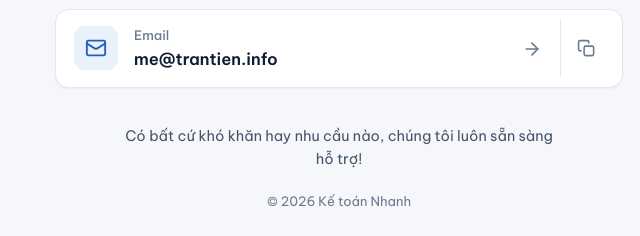
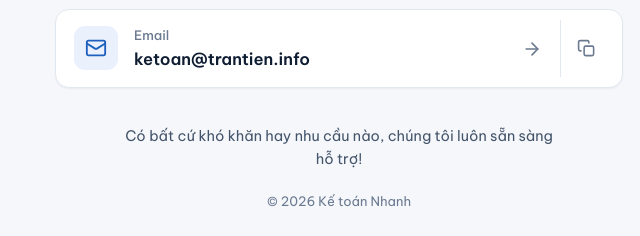
Before and after one commit to trantienz/ketoan.trantien.net, a plain HTML site: page index.html in a window 1280 px wide. Shown: the part 576-812 px from the top of the page, 301-941 px from the left. Drawn offline with Linux system fonts and the light colour scheme.

Commit message:
Update index.html

```diff
--- a/index.html
+++ b/index.html
@@ -43,13 +43,13 @@
       "image": "https://ketoan.trantien.net/og-image.png",
       "description": "Cung cấp công cụ, phần mềm hỗ trợ kế toán: in hoá đơn điện tử XML hàng loạt, tải hoá đơn hàng loạt từ trang thuế.",
       "telephone": "+84986632682",
-      "email": "me@trantien.info",
+      "email": "ketoan@trantien.info",
       "areaServed": "VN",
       "contactPoint": {
         "@type": "ContactPoint",
         "contactType": "customer support",
         "telephone": "+84986632682",
-        "email": "me@trantien.info",
+        "email": "ketoan@trantien.info",
         "availableLanguage": "vi"
       }
     },
@@ -447,15 +447,15 @@ button { font: inherit; color: inherit; }
 
       <!-- Email -->
       <li class="item reveal" style="--i:6">
-        <a class="item__link" href="mailto:me@trantien.info">
+        <a class="item__link" href="mailto:ketoan@trantien.info">
           <span class="item__icon"><svg viewBox="0 0 24 24" fill="none" stroke="currentColor" stroke-width="2" stroke-linecap="round" stroke-linejoin="round" aria-hidden="true"><rect x="2" y="4" width="20" height="16" rx="2"/><path d="m22 7-8.97 5.7a1.94 1.94 0 0 1-2.06 0L2 7"/></svg></span>
           <span class="item__text">
             <span class="item__label">Email</span>
-            <span class="item__value">me@trantien.info</span>
+            <span class="item__value">ketoan@trantien.info</span>
           </span>
           <span class="item__go"><svg viewBox="0 0 24 24" fill="none" stroke="currentColor" stroke-width="2" stroke-linecap="round" stroke-linejoin="round" aria-hidden="true"><path d="M5 12h14"/><path d="m12 5 7 7-7 7"/></svg></span>
         </a>
-        <button class="item__copy" type="button" data-copy="me@trantien.info" aria-label="Sao chép email me@trantien.info" title="Sao chép">
+        <button class="item__copy" type="button" data-copy="ketoan@trantien.info" aria-label="Sao chép email ketoan@trantien.info" title="Sao chép">
           <svg class="i-copy" viewBox="0 0 24 24" fill="none" stroke="currentColor" stroke-width="2" stroke-linecap="round" stroke-linejoin="round" aria-hidden="true"><rect x="9" y="9" width="12" height="12" rx="2"/><path d="M5 15H4a2 2 0 0 1-2-2V4a2 2 0 0 1 2-2h9a2 2 0 0 1 2 2v1"/></svg>
           <svg class="i-check" viewBox="0 0 24 24" fill="none" stroke="currentColor" stroke-width="2" stroke-linecap="round" stroke-linejoin="round" aria-hidden="true"><path d="M20 6 9 17l-5-5"/></svg>
         </button>
```
